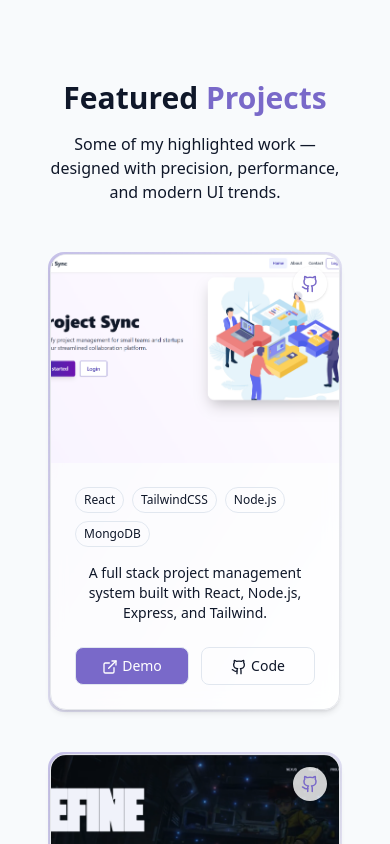
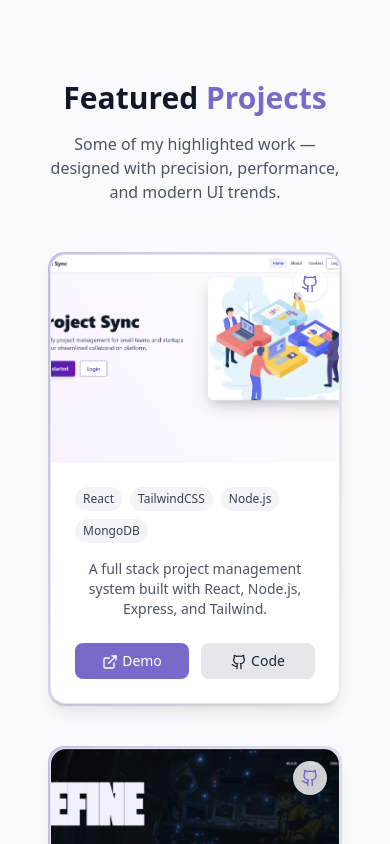
Before and after one commit to shabbir28/personal-portfolio, a React (Vite) app: page / in a window 390 px wide. Shown: the part 4980-5824 px from the top of the page. Built offline with nearby package versions, Linux system fonts and the light colour scheme.

Commit message:
color chnages

```diff
--- a/src/components/ContactSection.jsx
+++ b/src/components/ContactSection.jsx
@@ -60,6 +60,7 @@ export const ContactSection = () => {
           </span>
         </h2>
         <p className="text-center text-muted-foreground mb-16 max-w-2xl mx-auto">
+
         Open to collaborations and new projects, with a focus on creating innovative and meaningful solutions.
         </p>
 
--- a/src/components/ProjectSections.jsx
+++ b/src/components/ProjectSections.jsx
@@ -38,11 +38,12 @@ export const ProjectsSection = () => {
   return (
     <section id="projects" className="py-24 px-4 relative">
       <div className="container mx-auto max-w-6xl">
-        <h2 className="text-3xl md:text-4xl font-bold mb-4 text-center">
+        {/* Heading */}
+        <h2 className="text-3xl md:text-4xl font-bold mb-4 text-center text-gray-900 dark:text-white">
           Featured <span className="text-primary">Projects</span>
         </h2>
 
-        <p className="text-center text-muted-foreground mb-12 max-w-2xl mx-auto">
+        <p className="text-center text-gray-600 dark:text-gray-400 mb-12 max-w-2xl mx-auto">
           Some of my highlighted work — designed with precision, performance, and
           modern UI trends.
         </p>
@@ -52,13 +53,17 @@ export const ProjectsSection = () => {
           {projects.map((project) => (
             <motion.div
               key={project.id}
-              whileHover={{ y: -8 }} // Hover = thoda uper
-              whileTap={{ scale: 0.97 }} // Click = press effect
+              whileHover={{ y: -8 }}
+              whileTap={{ y: -4, scale: 0.98 }}
               transition={{ type: "spring", stiffness: 300, damping: 20 }}
               className="relative rounded-2xl p-[2px] bg-gradient-to-br from-primary/40 via-primary/20 to-transparent"
             >
-              <div className="rounded-2xl h-full flex flex-col bg-white/90 dark:bg-neutral-900/70 backdrop-blur border border-gray-200 dark:border-white/10 shadow-md overflow-hidden relative group">
-
+              <div
+                className="rounded-2xl h-full flex flex-col
+                bg-white dark:bg-neutral-900
+                backdrop-blur border border-gray-200 dark:border-white/10
+                shadow-lg overflow-hidden relative group"
+              >
                 {/* Image */}
                 <a
                   href={project.demoUrl}
@@ -69,12 +74,21 @@ export const ProjectsSection = () => {
                   <img
                     src={project.image}
                     alt={project.title}
-                    className="w-full h-full object-cover transition-transform duration-500 group-hover:scale-110"
+                    className="w-full h-full object-cover transition-transform duration-500 group-hover:scale-110 group-active:scale-105"
                   />
 
-                  {/* Overlay dark on hover */}
-                  <div className="absolute inset-0 bg-black/60 opacity-0 group-hover:opacity-100 transition-opacity duration-500 flex items-center justify-center">
-                    <span className="text-white text-xl font-semibold opacity-0 group-hover:opacity-100 transform translate-y-4 group-hover:translate-y-0 transition-all duration-500">
+                  {/* Overlay with Title */}
+                  <div
+                    className="absolute inset-0 bg-black/60 opacity-0
+                      group-hover:opacity-100 group-active:opacity-100
+                      transition-opacity duration-500 flex items-center justify-center"
+                  >
+                    <span
+                      className="text-white text-xl font-semibold
+                        opacity-0 group-hover:opacity-100 group-active:opacity-100
+                        transform translate-y-4 group-hover:translate-y-0 group-active:translate-y-0
+                        transition-all duration-500"
+                    >
                       {project.title}
                     </span>
                   </div>
@@ -85,7 +99,9 @@ export const ProjectsSection = () => {
                   href={project.githubUrl}
                   target="_blank"
                   rel="noopener noreferrer"
-                  className="absolute top-3 right-3 z-10 p-2 rounded-full bg-white/80 dark:bg-neutral-800/70 shadow hover:scale-110 transition-transform"
+                  className="absolute top-3 right-3 z-10 p-2 rounded-full
+                      bg-white/80 dark:bg-neutral-800/70 shadow
+                      hover:scale-110 active:scale-95 transition-transform"
                 >
                   <Github size={18} className="text-primary" />
                 </a>
@@ -97,7 +113,9 @@ export const ProjectsSection = () => {
                     {project.tags.map((tag) => (
                       <span
                         key={tag}
-                        className="px-2 py-1 text-xs font-medium border rounded-full bg-secondary text-secondary-foreground"
+                        className="px-2 py-1 text-xs font-medium rounded-full
+                          bg-gray-100 text-gray-700
+                          dark:bg-neutral-700 dark:text-gray-100"
                       >
                         {tag}
                       </span>
@@ -105,7 +123,7 @@ export const ProjectsSection = () => {
                   </div>
 
                   {/* Description */}
-                  <p className="text-muted-foreground text-sm flex-1">
+                  <p className="text-sm text-gray-600 dark:text-gray-300 flex-1">
                     {project.description}
                   </p>
 
@@ -115,7 +133,8 @@ export const ProjectsSection = () => {
                       href={project.demoUrl}
                       target="_blank"
                       rel="noopener noreferrer"
-                      className="flex-1 py-2 text-sm font-medium text-center rounded-lg border bg-primary text-white hover:bg-primary/90 transition-colors"
+                      className="flex-1 py-2 text-sm font-medium text-center rounded-lg
+                        bg-primary text-white hover:bg-primary/90 active:scale-95 transition-all"
                     >
                       <ExternalLink size={16} className="inline mr-1" />
                       Demo
@@ -124,7 +143,10 @@ export const ProjectsSection = () => {
                       href={project.githubUrl}
                       target="_blank"
                       rel="noopener noreferrer"
-                      className="flex-1 py-2 text-sm font-medium text-center rounded-lg border bg-secondary text-secondary-foreground hover:bg-secondary/80 transition-colors"
+                      className="flex-1 py-2 text-sm font-medium text-center rounded-lg
+                        bg-gray-200 text-gray-800 hover:bg-gray-300
+                        dark:bg-neutral-700 dark:text-gray-100 dark:hover:bg-neutral-600
+                        active:scale-95 transition-all"
                     >
                       <Github size={16} className="inline mr-1" />
                       Code
@@ -142,7 +164,9 @@ export const ProjectsSection = () => {
             href="https://github.com/shabbir28"
             target="_blank"
             rel="noopener noreferrer"
-            className="px-8 py-3 rounded-xl bg-gradient-to-r from-primary to-purple-600 text-white font-medium shadow-md hover:shadow-xl hover:scale-105 transition-all inline-block"
+            className="px-8 py-3 rounded-xl bg-gradient-to-r from-primary to-purple-600
+              text-white font-medium shadow-md hover:shadow-xl hover:scale-105 active:scale-95
+              transition-all inline-block"
           >
             Visit My GitHub
           </a>
```
